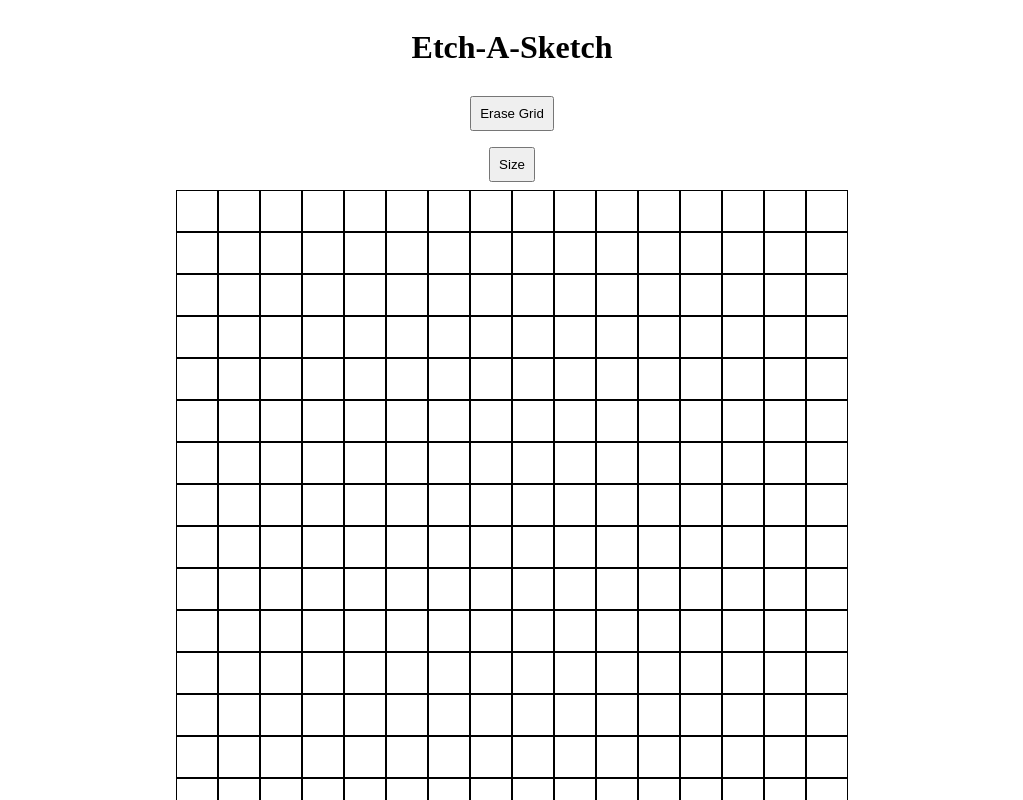
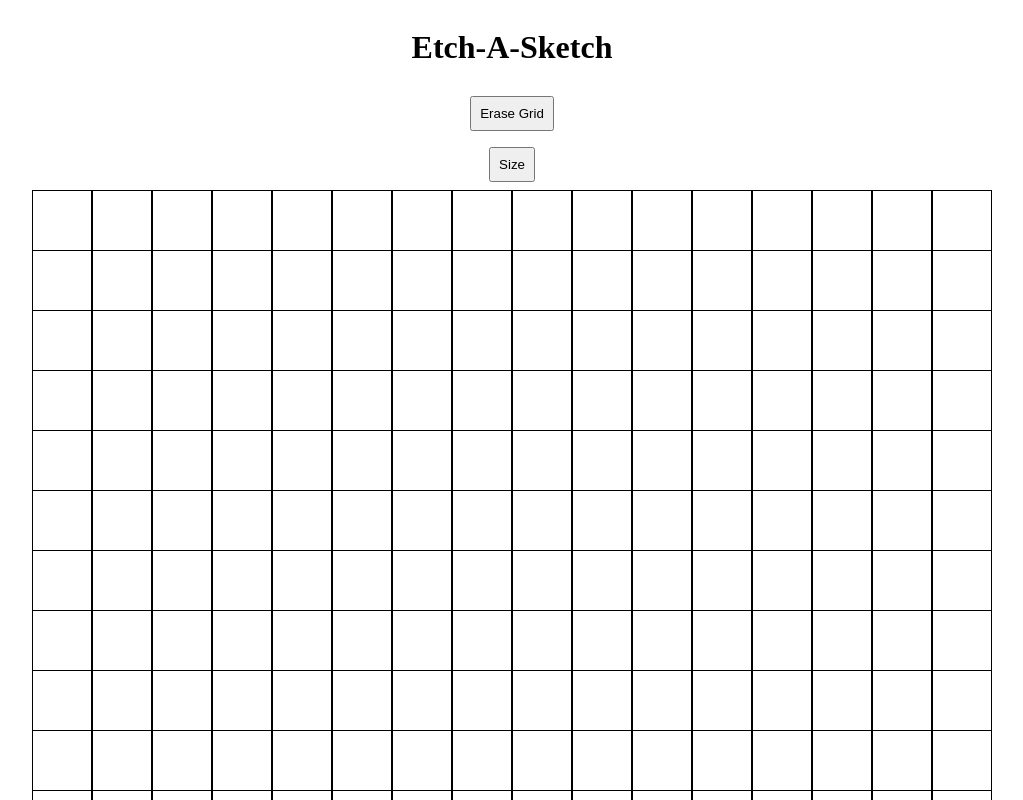
Before and after one commit to Ross-Can/etch-a-sketch, a plain HTML site: page index.html in a window 1280 px wide. Both pictures are taken after a click on the button "Erase Grid". Shown: the top 800 px of the page, without its empty margins (128-1151 px from the left). Drawn offline with Linux system fonts and the light colour scheme.

Commit message:
Fix erase grid function

```diff
--- a/script.js
+++ b/script.js
@@ -35,6 +35,7 @@ let changeColor = (square) => {
 
 
 function eraseGrid(){
+    let squares = document.querySelectorAll(".square");
     squares.forEach((square) => {
         square.style.backgroundColor = "white";
     });
@@ -52,7 +53,7 @@ function removeGrid(){
 function createUserGrid(){
     removeGrid();
     let query = prompt("Enter the amount of rows x columns you want");
-    while(isNaN(query))
-    query = prompt("Please enter a number");
+    while(isNaN(query) || query >100)
+    query = prompt("Please enter a number less than 100");
     createGrid(query);
 }
--- a/style.css
+++ b/style.css
@@ -13,15 +13,18 @@ button{
 .grid{
     display: flex;
     flex-direction: column;
+    width: 960px;
+    height: 960px;
 }
 
 .row{
     display: flex;
     flex-direction: row;
+    height: 100%;
 }
 
 .square{
-    width: 40px;
-    height: 40px;
+    width: 100%;
+    height: 100%;
     border:1px solid black;
 }
```
